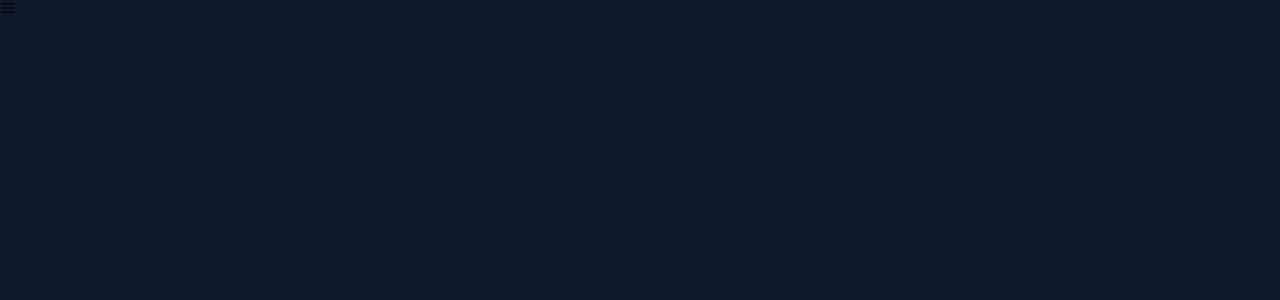
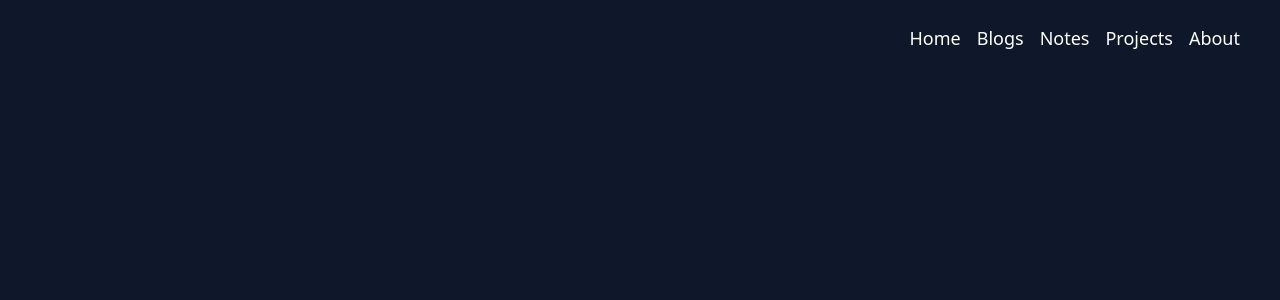
Before and after one commit to neharepos/protfolio-clone, a React (Vite) app: page / in a window 1280 px wide. Shown: the top 300 px of the page. Built offline with nearby package versions, Linux system fonts and the light colour scheme.

Commit message:
made the nav bar

```diff
--- a/src/components/Navbar/Navbar.jsx
+++ b/src/components/Navbar/Navbar.jsx
@@ -1,11 +1,46 @@
-import React from 'react'
+import React, { useState }  from 'react'
 import { RxHamburgerMenu } from "react-icons/rx";
+import { IoMdClose } from "react-icons/io";
+
 
 const Navbar = () => {
+
+  const [isOpen, setIsOpen] = useState(false);
+
+  const toggleMenu = () => {
+    setIsOpen(!isOpen);
+  };
+
+
   return (
-    <div>
-        <RxHamburgerMenu />
+    <div className='flex justify-end text-white gap-4 mr-10 mt-6 text-lg'>
+
+       <div className='hidden sm:flex gap-4'>
+
+        <ul className='flex gap-4'>
+            <li><a href="#" className=' hover:text-blue-600'>Home</a></li>
+            <li><a href="#" className=' hover:text-blue-600'>Blogs</a></li>
+            <li><a href="#" className=' hover:text-blue-600'>Notes</a></li>
+            <li><a href="#" className=' hover:text-blue-600'>Projects</a></li>
+            <li><a href="#" className=' hover:text-blue-600'>About</a></li>
+        </ul>
+        </div>
+
+          <div className='inline sm:hidden font-bold cursor-pointer ' onClick={toggleMenu}>
+             {isOpen ? <IoMdClose /> : <RxHamburgerMenu />}
+
+        </div>
+        {isOpen && (
+        <div className='flex flex-col items-start gap-4 px-4 pb-4 sm:hidden text-lg'>
+          <a href="#" className='hover:text-blue-600'>Home</a>
+          <a href="#" className='hover:text-blue-600'>Blogs</a>
+          <a href="#" className='hover:text-blue-600'>Notes</a>
+          <a href="#" className='hover:text-blue-600'>Projects</a>
+          <a href="#" className='hover:text-blue-600'>About</a>
+        </div>
+        )}
     </div>
+
   )
 }
 
```
